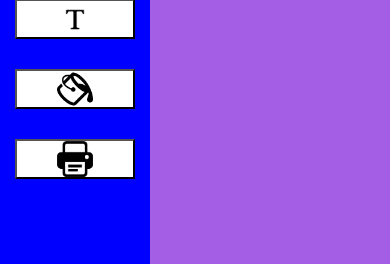
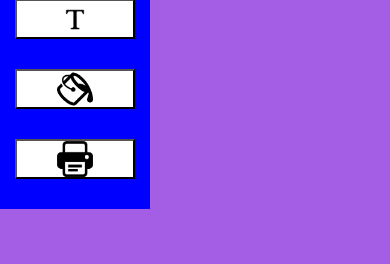
Before and after one commit to iO-Academy/2021-aug-jsPaint, a PHP site: page / in a window 390 px wide; the page is wider, and only the part inside the window is pictured. Shown: the part 580-844 px from the top of that part. Run offline with PHP 8.4, Linux system fonts and the light colour scheme.

Commit message:
removed media query that prevented access to all buttons

```diff
--- a/style.css
+++ b/style.css
@@ -172,8 +172,8 @@ label:hover .toolTipText {
     margin: 0 auto;
 }
 
-@media only screen and (min-height: 640px) {
-    .toolbar{
-        height: 100vh;
-    }
-}
+/*@media only screen and (min-height: 640px) {*/
+/*    .toolbar{*/
+/*        height: 100vh;*/
+/*    }*/
+/*}*/
```
